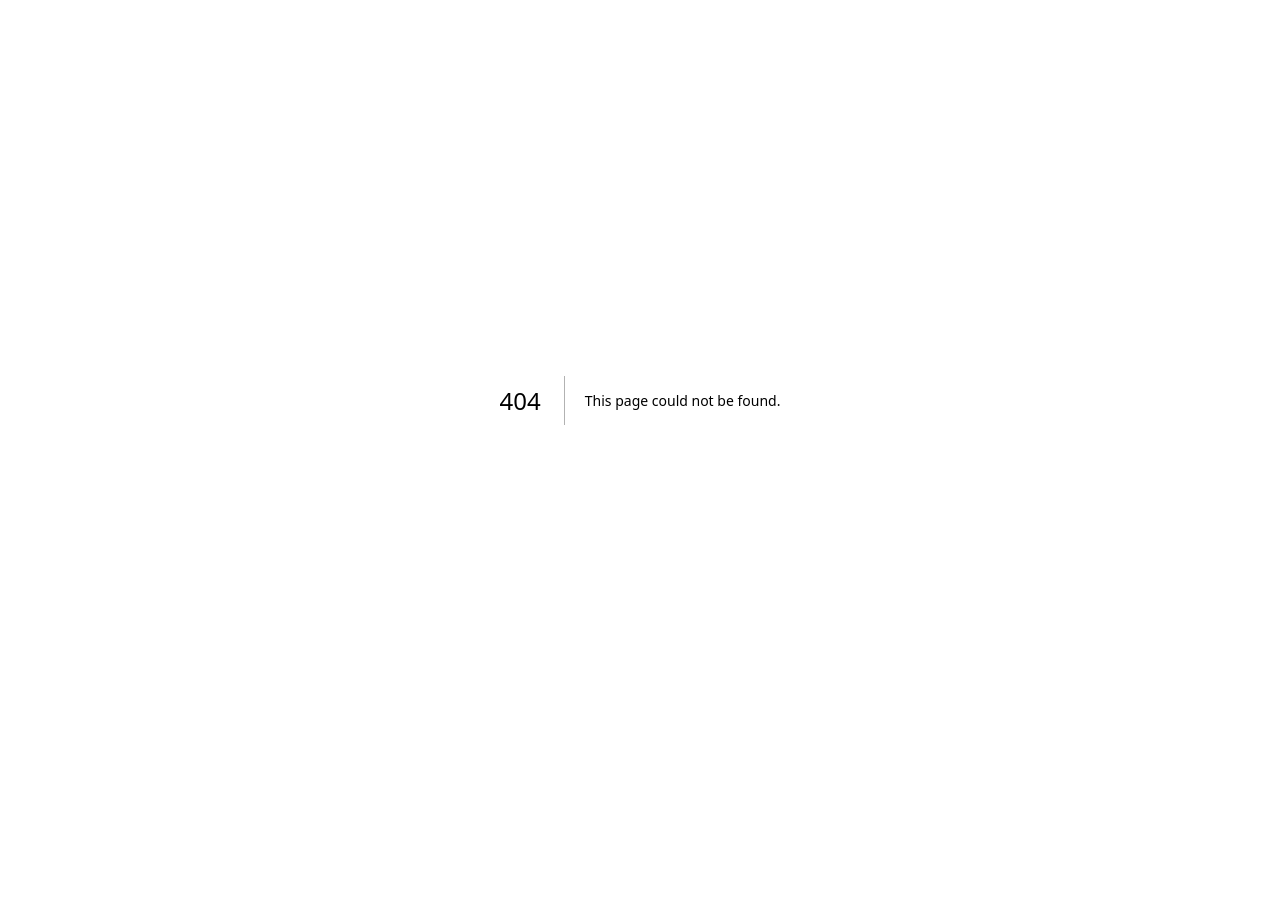
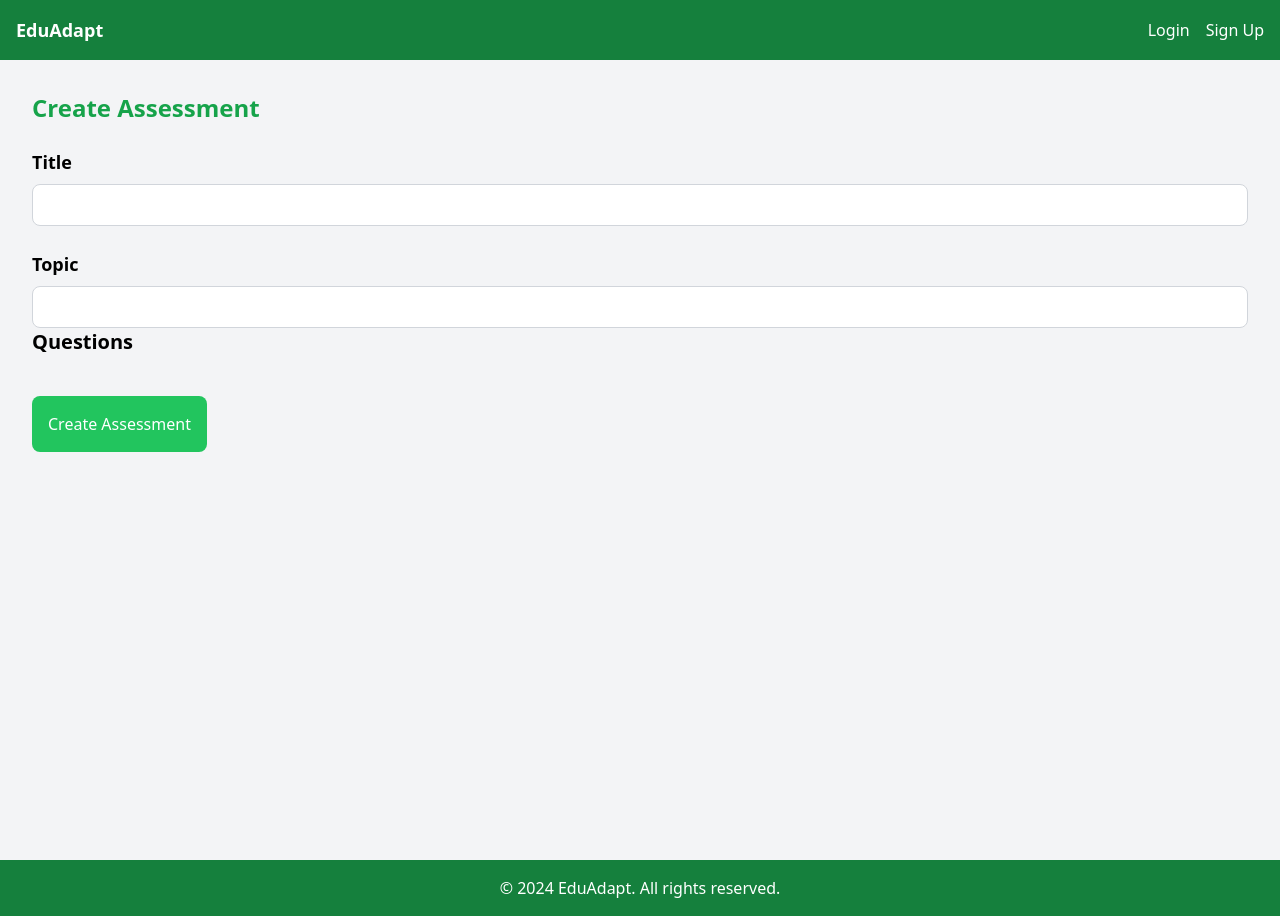
Before and after one commit to millyanne93/EduAdapt, a Next.js app in the folder frontend/: page /admin in a window 1280 px wide. Before the commit this address had no page. Before the commit the page ends 800 px from the top, so only its background shows below. Built offline with nearby package versions, Linux system fonts and the light colour scheme.

Commit message:
Create admin page to display admin data

```diff
--- /dev/null
+++ b/frontend/pages/admin.tsx
@@ -0,0 +1,12 @@
+import Admin from "@/components/Admin";
+import Layout from "@/components/Layout";
+
+const AdminPage: React.FC = () => {
+    return (
+        <Layout>
+            <Admin />
+        </Layout>
+    );
+};
+
+export default AdminPage;
```
